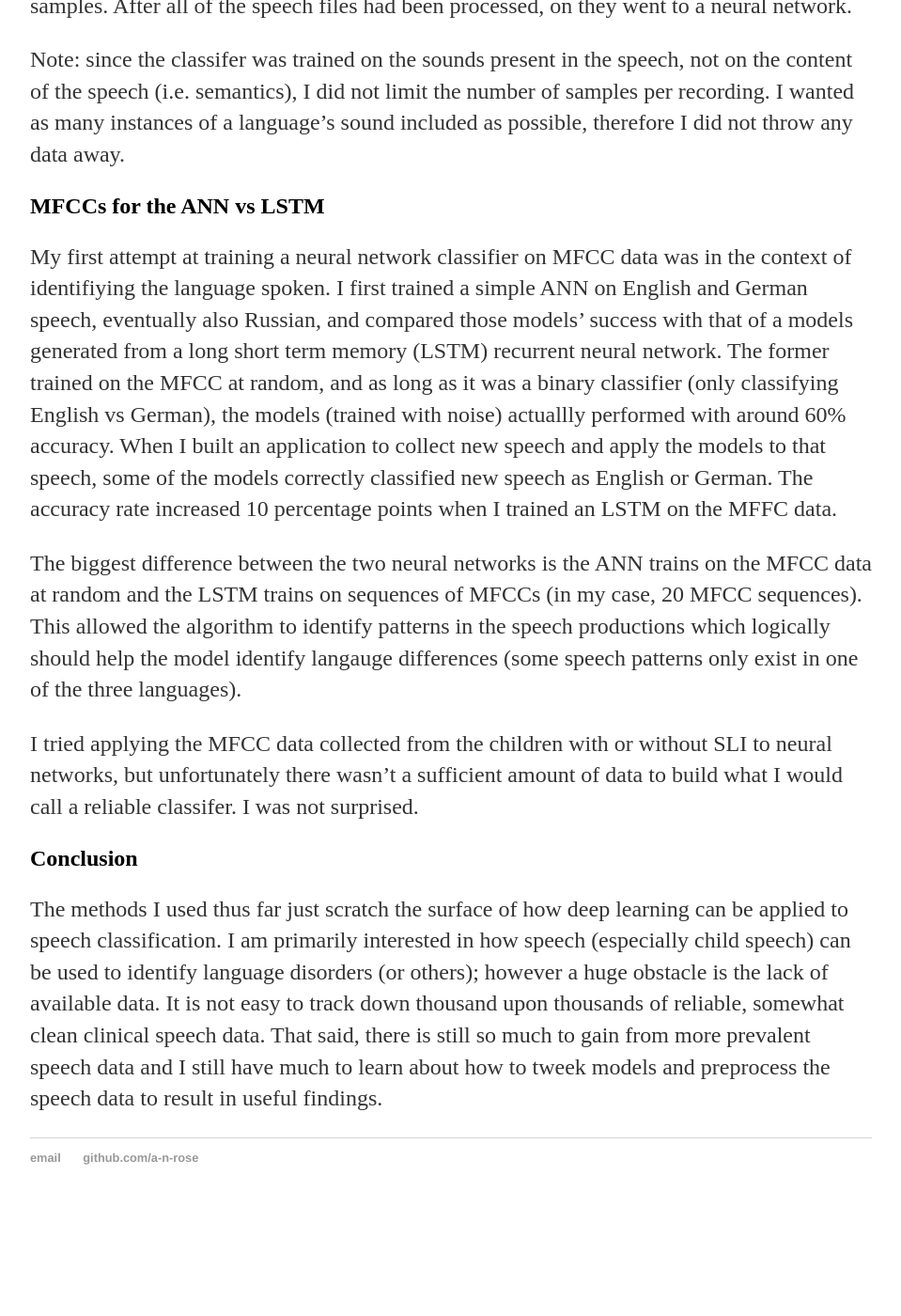
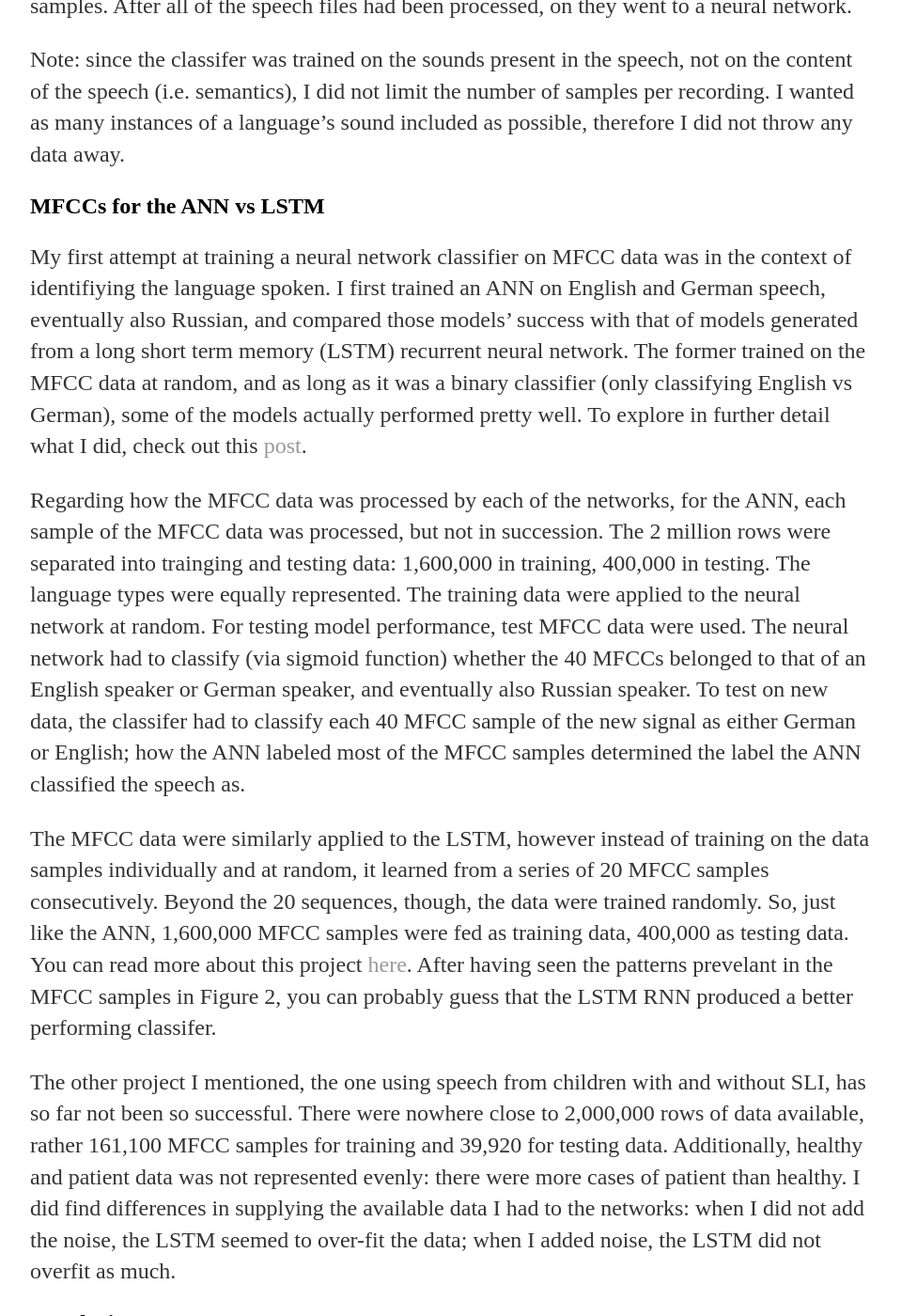
Before and after one commit to a-n-rose/a-n-rose.github.io, a Jekyll site: the page built from _posts/2018-09-09-MFCC-extraction-prep-speech-4-deep-learning.md, in a window 1280 px wide and 1400 px high, scrolled down 7152 px. Shown: the whole window at 94% size, without its empty margins (160-1119 px from the left). Built offline with Jekyll 4.4.1, drawn with Linux system fonts in a browser that asks for light colours; before the commit the page ends 8451 px from its top, so only the background shows below that.

Commit message:
expanded on neural network details

```diff
--- a/_posts/2018-09-09-MFCC-extraction-prep-speech-4-deep-learning.md
+++ b/_posts/2018-09-09-MFCC-extraction-prep-speech-4-deep-learning.md
@@ -128,11 +128,13 @@ Note: since the classifer was trained on the sounds present in the speech, not o
 
 ## MFCCs for the ANN vs LSTM
 
-My first attempt at training a neural network classifier on MFCC data was in the context of identifiying the language spoken. I first trained a simple ANN on English and German speech, eventually also Russian, and compared those models' success with that of a models generated from a long short term memory (LSTM) recurrent neural network. The former trained on the MFCC at random, and as long as it was a binary classifier (only classifying English vs German), the models (trained with noise) actuallly performed with around 60% accuracy. When I built an application to collect new speech and apply the models to that speech, some of the models correctly classified new speech as English or German. The accuracy rate increased 10 percentage points when I trained an LSTM on the MFFC data.
+My first attempt at training a neural network classifier on MFCC data was in the context of identifiying the language spoken. I first trained an ANN on English and German speech, eventually also Russian, and compared those models' success with that of models generated from a long short term memory (LSTM) recurrent neural network. The former trained on the MFCC data at random, and as long as it was a binary classifier (only classifying English vs German), some of the models actually performed pretty well. To explore in further detail what I did, check out this <a href="/2018/08/22/language-classifier.html">post</a>.
 
-The biggest difference between the two neural networks is the ANN trains on the MFCC data at random and the LSTM trains on sequences of MFCCs (in my case, 20 MFCC sequences). This allowed the algorithm to identify patterns in the speech productions which logically should help the model identify langauge differences (some speech patterns only exist in one of the three languages).
+Regarding how the MFCC data was processed by each of the networks, for the ANN, each sample of the MFCC data was processed, but not in succession. The 2 million rows were separated into trainging and testing data: 1,600,000 in training, 400,000 in testing. The language types were equally represented. The training data were applied to the neural network at random. For testing model performance, test MFCC data were used. The neural network had to classify (via sigmoid function) whether the 40 MFCCs belonged to that of an English speaker or German speaker, and eventually also Russian speaker. To test on new data, the classifer had to classify each 40 MFCC sample of the new signal as either German or English; how the ANN labeled most of the MFCC samples determined the label the ANN classified the speech as.
 
-I tried applying the MFCC data collected from the children with or without SLI to neural networks, but unfortunately there wasn't a sufficient amount of data to build what I would call a reliable classifer. I was not surprised.
+The MFCC data were similarly applied to the LSTM, however instead of training on the data samples individually and at random, it learned from a series of 20 MFCC samples consecutively. Beyond the 20 sequences, though, the data were trained randomly. So, just like the ANN, 1,600,000 MFCC samples were fed as training data, 400,000 as testing data. You can read more about this project <a href="/2018/09/07/language-classifier-LSTM.html">here</a>. After having seen the patterns prevelant in the MFCC samples in Figure 2, you can probably guess that the LSTM RNN produced a better performing classifer.
+
+The other project I mentioned, the one using speech from children with and without SLI, has so far not been so successful. There were nowhere close to 2,000,000 rows of data available, rather 161,100 MFCC samples for training and 39,920 for testing data. Additionally, healthy and patient data was not represented evenly: there were more cases of patient than healthy. I did find differences in supplying the available data I had to the networks: when I did not add the noise, the LSTM seemed to over-fit the data; when I added noise, the LSTM did not overfit as much.
 
 ## Conclusion
 
```
